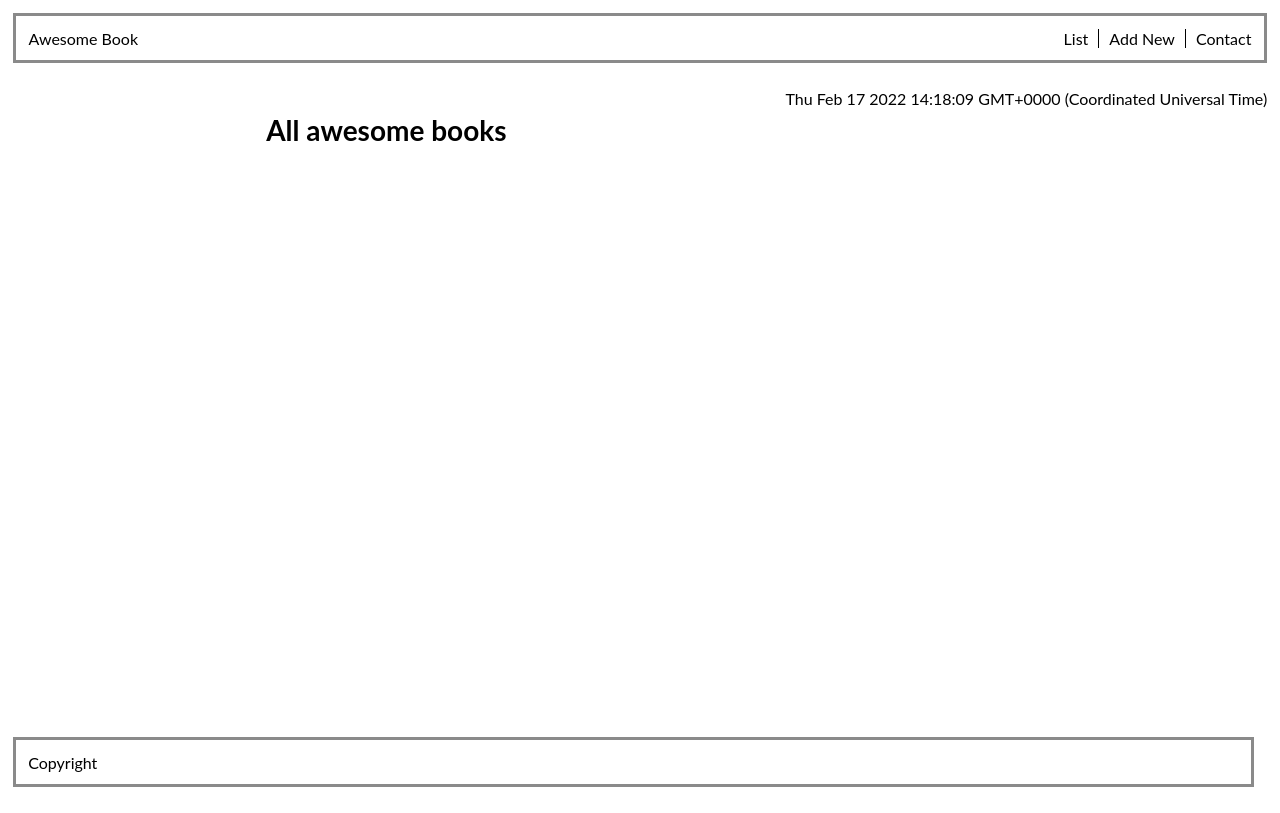
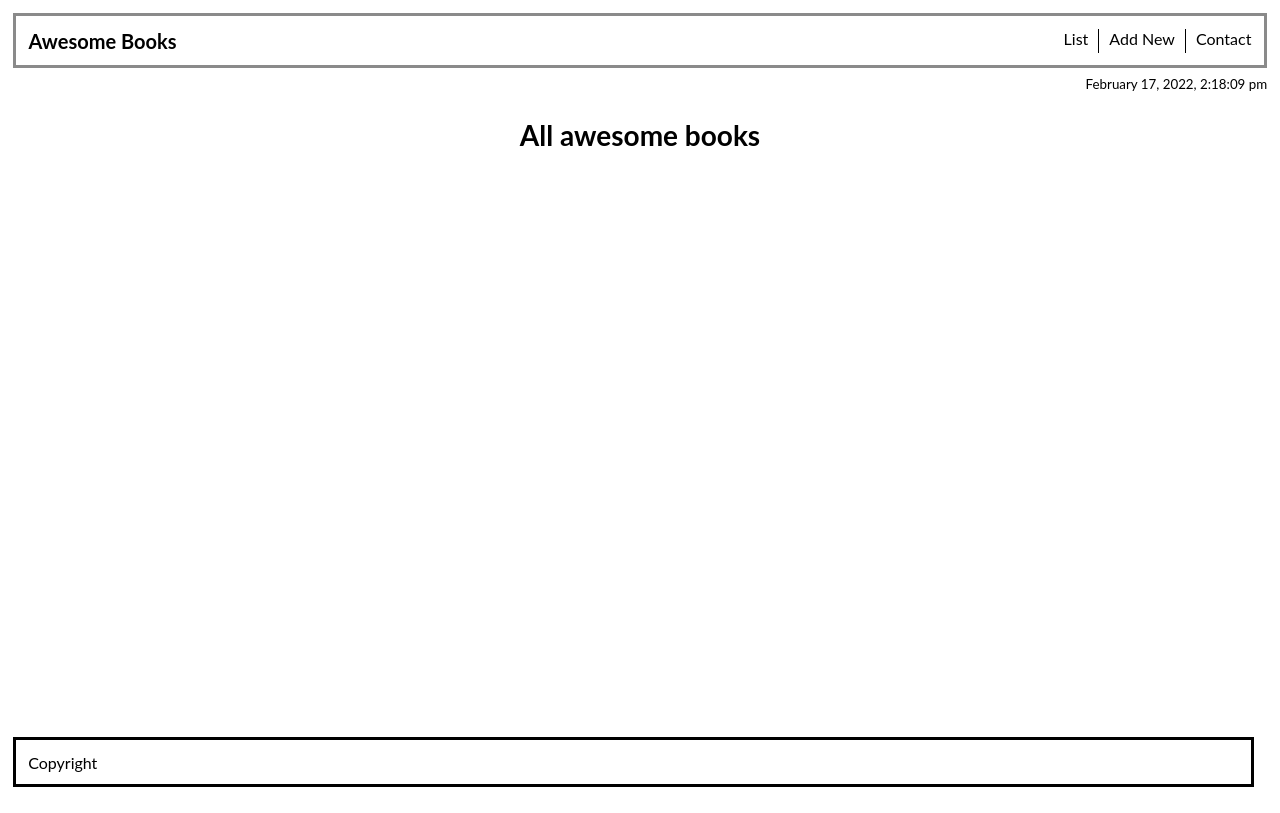
Before and after one commit to bushmusi/awsome-books, a website: page index.html in a window 1280 px wide. Drawn offline with Linux system fonts and the light colour scheme; a web font is replaced by a local one.

Commit message:
Modify time

```diff
--- a/assets/css/style.css
+++ b/assets/css/style.css
@@ -2,9 +2,10 @@
 @import url("https://fonts.cdnfonts.com/css/Lato");
 
 :root {
-  --black: #00000075;
+  --gray: #00000075;
   --margin-nav: 1%;
-  --font-fam: 'Lato', sans-serif;
+  --black: #000;
+  --blue: blue;
 }
 
 *,
@@ -23,19 +24,50 @@
   font-weight: normal;
 }
 
-ul {
-  list-style: none;
+li {
+  list-style-type: none;
 }
 
 a {
   text-decoration: none;
-  color: #000;
+  color: var(--black);
 }
 
 body {
   width: 100%;
   height: 100vh;
   overflow-x: hidden;
+}
+
+nav {
+  display: flex;
+  margin: var(--margin-nav);
+  margin-bottom: 0;
+  padding: var(--margin-nav);
+  border: solid 3px var(--gray);
+}
+
+nav > .left-nav {
+  flex: 1;
+}
+
+.page-title {
+  font-weight: bolder;
+  font-size: 20px;
+}
+
+nav > .right-nav {
+  display: flex;
+  column-gap: 10px;
+}
+
+.right-nav > .border-item {
+  padding-right: 10px;
+  border-right: solid 1px var(--black);
+}
+
+.right-nav li a:hover {
+  color: var(--blue);
 }
 
 footer {
@@ -56,31 +88,18 @@
   border: solid 3px var(--black);
 }
 
-nav {
-  display: flex;
-  margin: var(--margin-nav);
-  padding: var(--margin-nav);
-  border: solid 3px var(--black);
-}
 
-nav > .left-nav {
-  flex: 1;
-}
 
-nav > ul {
-  display: flex;
-  column-gap: 10px;
-}
 
-.right-nav > .border-item {
-  padding-right: 10px;
-  border-right: solid 1px #000;
-}
+
+
+
 
 .current-date {
   display: block;
   float: right;
   margin: var(--margin-nav);
+  margin-top: 5px;
 }
 
 .main-container {
--- a/assets/js/app.js
+++ b/assets/js/app.js
@@ -1,29 +1,25 @@
-const form = document.querySelector('#form');
-const linkListTitle = [
-  'All awesome books',
-  "Add a new book",
-  "Contact Information"
-]
+const form = document.querySelector('#form')
+const linkListTitle = ['All awesome books', 'Add a new book', 'Contact Information']
 
 class Book {
 	constructor(title, author) {
-    this.title = title;
-    this.author = author;
+		this.title = title
+		this.author = author
 	}
 
-removeBook = (val) => {
-  const removeItem = val.split('-');
-  let [id] = removeItem[1];
-  id = parseInt(id, 10);
-  let bookList = JSON.parse(localStorage.getItem('book-data'));
-  bookList = bookList.filter((word, index) => index !== id);
-  localStorage.setItem('book-data', JSON.stringify(bookList));
-  const targetElement = document.getElementById(`item-${id}`);
-  targetElement.remove();
+	removeBook = val => {
+		const removeItem = val.split('-')
+		let [id] = removeItem[1]
+		id = parseInt(id, 10)
+		let bookList = JSON.parse(localStorage.getItem('book-data'))
+		bookList = bookList.filter((word, index) => index !== id)
+		localStorage.setItem('book-data', JSON.stringify(bookList))
+		const targetElement = document.getElementById(`item-${id}`)
+		targetElement.remove()
 	}
 
 	fillBooks() {
-  const strBookList = JSON.parse(localStorage.getItem('book-data'));
+		const strBookList = JSON.parse(localStorage.getItem('book-data'))
 		if (strBookList !== null && strBookList.length > 0) {
 			document.querySelector('table').innerHTML = strBookList
 				.map(
@@ -34,77 +30,82 @@
 </tr>
 `,
 				)
-      .join('');
+				.join('')
 
-    document.querySelectorAll('.remove-btn').forEach((val) => {
-      val.addEventListener('click', (event) => {
-        const val = event.target.id;
-        this.removeBook(val);
-      });
-    });
+			document.querySelectorAll('.remove-btn').forEach(val => {
+				val.addEventListener('click', event => {
+					const val = event.target.id
+					this.removeBook(val)
+				})
+			})
 		} else {
-    document.querySelector('table').innerHTML = '';
+			document.querySelector('table').innerHTML = ''
 		}
 	}
 
-storeBooks = (e) => {
-  e.preventDefault();
-  let existingBooks = JSON.parse(localStorage.getItem('book-data'));
-  const title = form.elements.name.value;
-  const author = form.elements.author.value;
-  const book = { title, author };
+	storeBooks = e => {
+		e.preventDefault()
+		let existingBooks = JSON.parse(localStorage.getItem('book-data'))
+		const title = form.elements.name.value
+		const author = form.elements.author.value
+		const book = { title, author }
 
-  existingBooks = existingBooks === null ? [] : existingBooks;
+		existingBooks = existingBooks === null ? [] : existingBooks
 
 		if (
-    !(existingBooks.filter((book) => book.title === title && book.author === author).length > 0)
+			!(existingBooks.filter(book => book.title === title && book.author === author).length > 0)
 		) {
-    existingBooks.push(book);
+			existingBooks.push(book)
 		}
-  localStorage.setItem('book-data', JSON.stringify(existingBooks));
-  form.elements.name.value = '';
-  form.elements.author.value = '';
-  this.fillBooks();
+		localStorage.setItem('book-data', JSON.stringify(existingBooks))
+		form.elements.name.value = ''
+		form.elements.author.value = ''
+		this.fillBooks()
 		const bookListNode = document.querySelector('#book-list')
-  this.updateSection(bookListNode);
-
+		this.updateSection(bookListNode)
 	}
 
-updateSection = (item) => {
+	updateSection = item => {
 		const linkList = document.querySelectorAll('.nav-item')
-  const containerTitles = ['All awesome books','Add a new book','Contact information']
-  linkList.forEach((node) => {
-    node.style.color = "#000"
+		const containerTitles = ['All awesome books', 'Add a new book', 'Contact information']
+		linkList.forEach(node => {
+			node.style.color = '#000'
 		})
-  item.style.color = "blue";
+		item.style.color = 'blue'
 		const activeSection = document.querySelector(`.${item.id}`)
-  const contentList = document.querySelectorAll('.content');
-  let titleIndex = 0;
-  contentList.forEach((val,index) =>{
-    val.style.display = 'none';
+		const contentList = document.querySelectorAll('.content')
+		let titleIndex = 0
+		contentList.forEach((val, index) => {
+			val.style.display = 'none'
 			let className = val.className
-    className = className.split(' ');
-    if(className[0] === item.id){
+			className = className.split(' ')
+			if (className[0] === item.id) {
 				titleIndex = index
 			}
-  });
+		})
 		document.getElementById('content-tilte').innerHTML = containerTitles[titleIndex]
 		activeSection.style.display = 'flex'
 	}
 }
 
-const bookObj = new Book();
-bookObj.fillBooks();
+const bookObj = new Book()
+bookObj.fillBooks()
 
-form.addEventListener('submit', bookObj.storeBooks);
+form.addEventListener('submit', bookObj.storeBooks)
 
 function diplayContainer(item) {
 	const disObj = new Book()
-  disObj.updateSection(item);
+	disObj.updateSection(item)
 }
 
-function displayDate(){
-  document.getElementById('time-val').innerHTML = Date()
+function displayDate() {
+	const date = new Date()
+	const options = { weekday: undefined, year: 'numeric', month: 'long', day: 'numeric' }
+	const [month, time] = [
+		date.toLocaleDateString(undefined, options),
+		date.toLocaleTimeString().toLocaleLowerCase(),
+	]
+	document.getElementById('time-val').innerHTML = `${month}, ${time}`
 }
 
 displayDate()
--- a/index.html
+++ b/index.html
@@ -10,7 +10,7 @@
 	<body>
 		<nav>
 			<div class="left-nav">
-				<a href="#" class="nav-item">Awesome Book</a>
+				<a href="#" class="page-title">Awesome Books</a>
 			</div>
 			<ul class="right-nav">
 				<li class="border-item">
@@ -25,7 +25,7 @@
 			</ul>
 		</nav>
 		<div class="current-date">
-			<p id="time-val"></p>
+			<small id="time-val"></small>
 		</div>
 		<section class="main-container">
 			<h1 id="content-tilte">All awesome books</h1>
```
Lines whose indentation alone changed are shown as unchanged.
